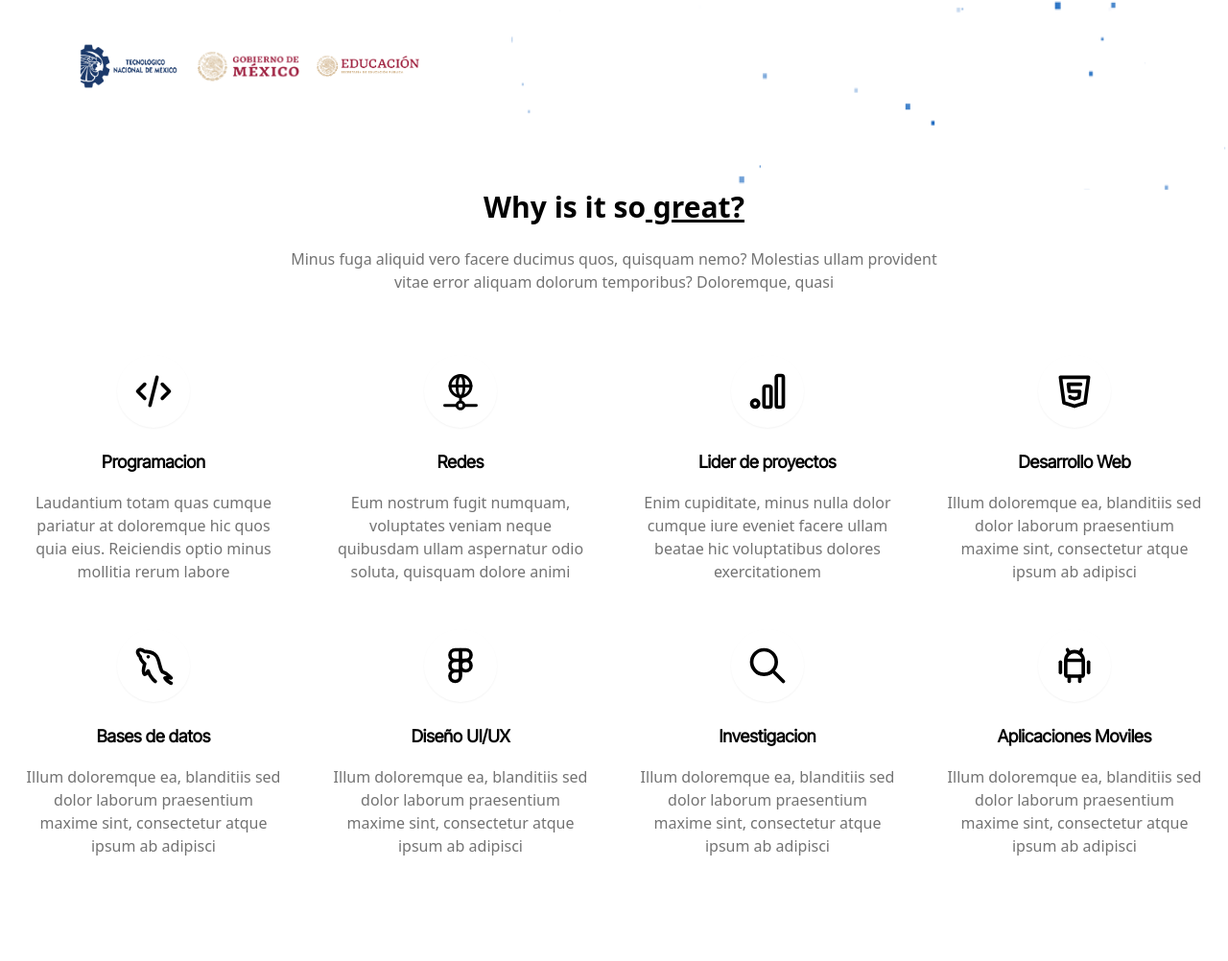
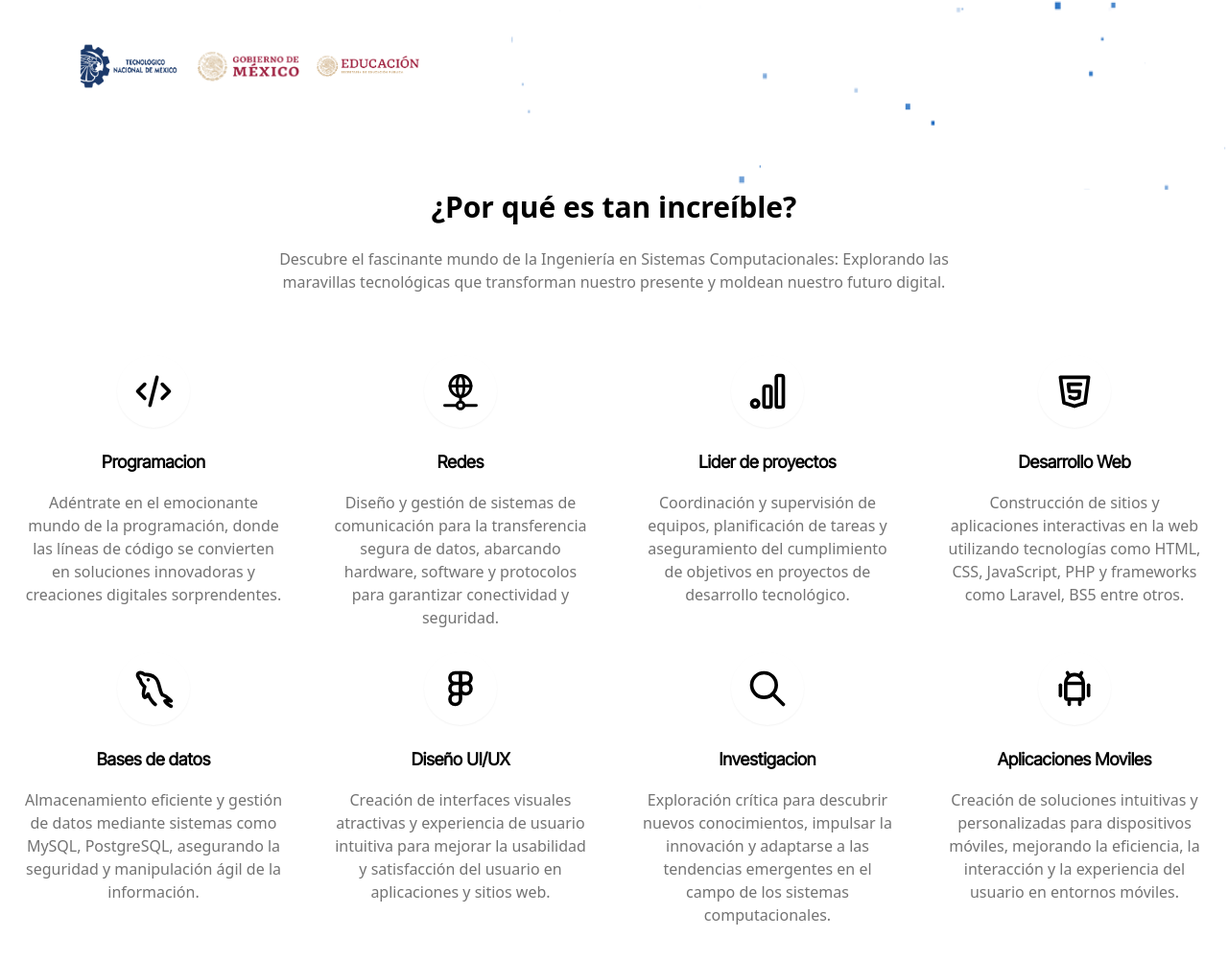
Before and after one commit to LuisCarlosVazquezPerez/SistemasPage, a website built with Vite: page index.html in a window 1280 px wide. Shown: the part 544-1546 px from the top of the page at 96% size. Built offline with nearby package versions, Linux system fonts and the light colour scheme; files whose address does not match are found by name; what tw-elements would draw is missing.

```diff
--- a/index.html
+++ b/index.html
@@ -110,13 +110,11 @@
       <div class="flex justify-center">
         <div class="max-w-[700px] text-center">
           <h2 class="mb-6 text-center text-3xl font-bold">
-            Why is it so<u class="text-primary dark:text-primary-400">
-              great?</u>
+            ¿Por qué es tan  <span class="text-primary dark:text-primary-400">
+              increíble?</span>
           </h2>
           <p class="mb-16 text-neutral-500 dark:text-neutral-300">
-            Minus fuga aliquid vero facere ducimus quos, quisquam nemo?
-            Molestias ullam provident vitae error aliquam dolorum temporibus?
-            Doloremque, quasi
+            Descubre el fascinante mundo de la Ingeniería en Sistemas Computacionales: Explorando las maravillas tecnológicas que transforman nuestro presente y moldean nuestro futuro digital.
           </p>
         </div>
       </div>
@@ -135,8 +133,7 @@
           </div>
           <h5 class="mb-4 text-lg font-bold font-navegacion">Programacion</h5>
           <p class="text-neutral-500 dark:text-neutral-300">
-            Laudantium totam quas cumque pariatur at doloremque hic quos quia
-            eius. Reiciendis optio minus mollitia rerum labore
+            Adéntrate en el emocionante mundo de la programación, donde las líneas de código se convierten en soluciones innovadoras y creaciones digitales sorprendentes.
           </p>
         </div>
 
@@ -158,8 +155,7 @@
           </div>
           <h5 class="mb-4 text-lg font-bold font-navegacion">Redes</h5>
           <p class="text-neutral-500 dark:text-neutral-300">
-            Eum nostrum fugit numquam, voluptates veniam neque quibusdam ullam
-            aspernatur odio soluta, quisquam dolore animi
+            Diseño y gestión de sistemas de comunicación para la transferencia segura de datos, abarcando hardware, software y protocolos para garantizar conectividad y seguridad.
           </p>
         </div>
 
@@ -178,8 +174,7 @@
           </div>
           <h5 class="mb-4 text-lg font-bold font-navegacion">Lider de proyectos</h5>
           <p class="text-neutral-500 dark:text-neutral-300">
-            Enim cupiditate, minus nulla dolor cumque iure eveniet facere
-            ullam beatae hic voluptatibus dolores exercitationem
+            Coordinación y supervisión de equipos, planificación de tareas y aseguramiento del cumplimiento de objetivos en proyectos de desarrollo tecnológico.
           </p>
         </div>
 
@@ -195,8 +190,7 @@
           </div>
           <h5 class="mb-4 text-lg font-bold font-navegacion">Desarrollo Web</h5>
           <p class="text-neutral-500 dark:text-neutral-300">
-            Illum doloremque ea, blanditiis sed dolor laborum praesentium
-            maxime sint, consectetur atque ipsum ab adipisci
+            Construcción de sitios y aplicaciones interactivas en la web utilizando tecnologías como HTML, CSS, JavaScript, PHP y frameworks como Laravel, BS5 entre otros.
           </p>
         </div>
 
@@ -213,8 +207,7 @@
           </div>
           <h5 class="mb-4 text-lg font-bold font-navegacion">Bases de datos</h5>
           <p class="text-neutral-500 dark:text-neutral-300">
-            Illum doloremque ea, blanditiis sed dolor laborum praesentium
-            maxime sint, consectetur atque ipsum ab adipisci
+            Almacenamiento eficiente y gestión de datos mediante sistemas como MySQL, PostgreSQL, asegurando la seguridad y manipulación ágil de la información.
           </p>
         </div>
 
@@ -231,8 +224,7 @@
           </div>
           <h5 class="mb-4 text-lg font-bold font-navegacion">Diseño UI/UX</h5>
           <p class="text-neutral-500 dark:text-neutral-300">
-            Illum doloremque ea, blanditiis sed dolor laborum praesentium
-            maxime sint, consectetur atque ipsum ab adipisci
+            Creación de interfaces visuales atractivas y experiencia de usuario intuitiva para mejorar la usabilidad y satisfacción del usuario en aplicaciones y sitios web.
           </p>
         </div>
 
@@ -248,8 +240,7 @@
           </div>
           <h5 class="mb-4 text-lg font-bold font-navegacion">Investigacion</h5>
           <p class="text-neutral-500 dark:text-neutral-300">
-            Illum doloremque ea, blanditiis sed dolor laborum praesentium
-            maxime sint, consectetur atque ipsum ab adipisci
+            Exploración crítica para descubrir nuevos conocimientos, impulsar la innovación y adaptarse a las tendencias emergentes en el campo de los sistemas computacionales.
           </p>
         </div>
 
@@ -270,8 +261,7 @@
           </div>
           <h5 class="mb-4 text-lg font-bold font-navegacion">Aplicaciones Moviles</h5>
           <p class="text-neutral-500 dark:text-neutral-300">
-            Illum doloremque ea, blanditiis sed dolor laborum praesentium
-            maxime sint, consectetur atque ipsum ab adipisci
+            Creación de soluciones intuitivas y personalizadas para dispositivos móviles, mejorando la eficiencia, la interacción y la experiencia del usuario en entornos móviles.
           </p>
         </div>
 
```
